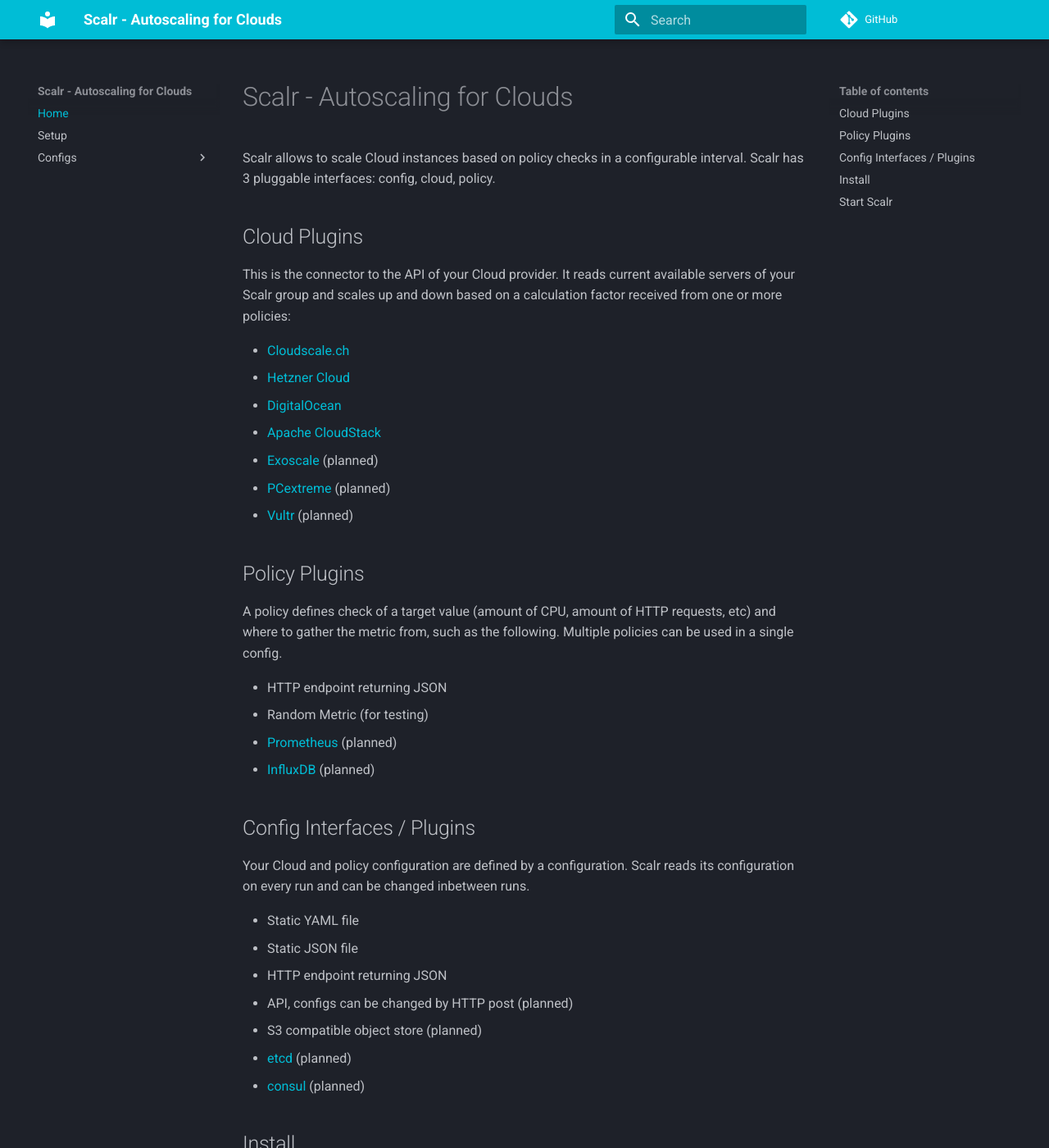
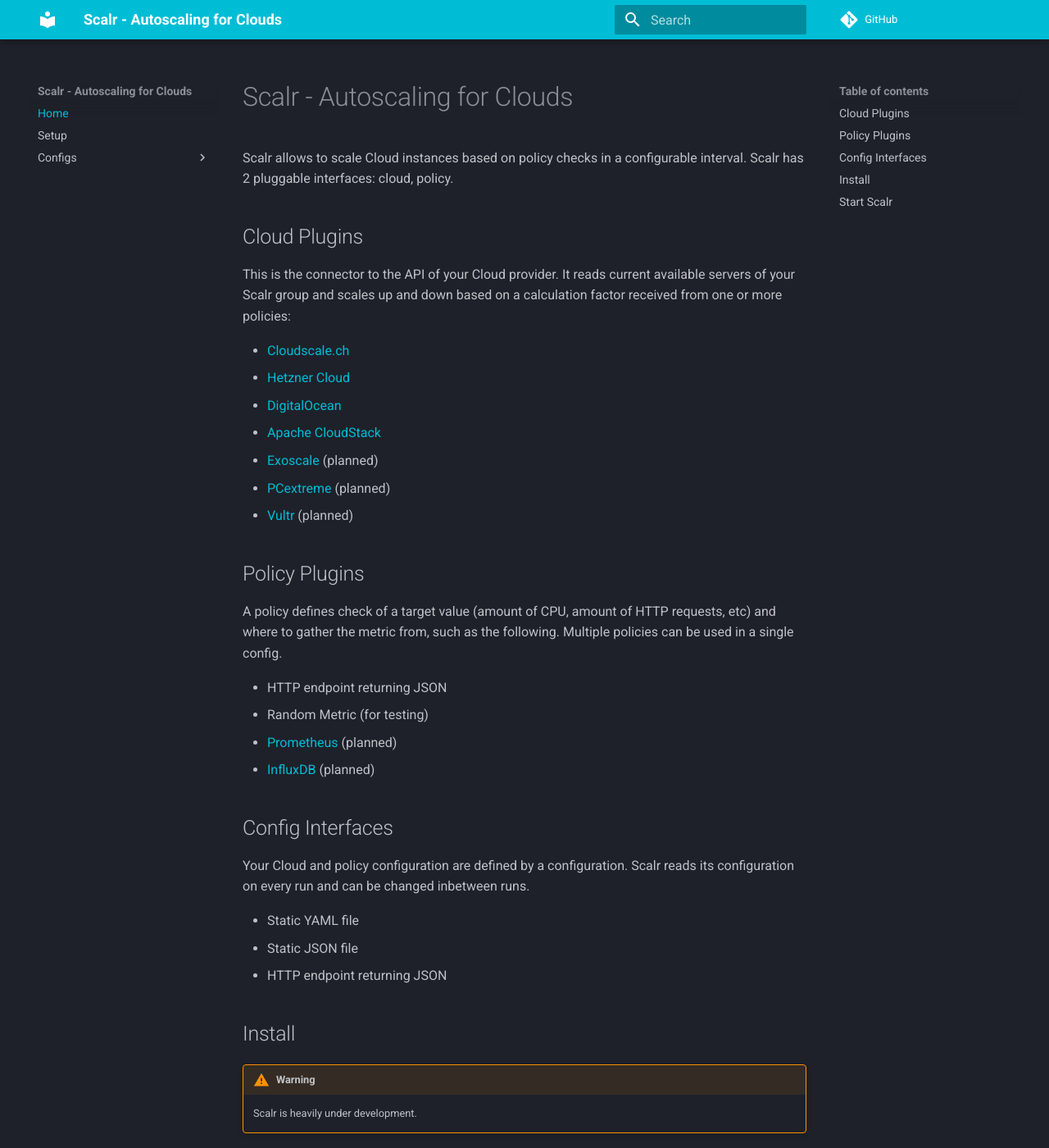
Before and after one commit to ngine-io/scalr, an MkDocs documentation site: the page built from docs/index.md, in a window 1280 px wide and 1400 px high. Shown: the whole window at 82% size. Built offline with MkDocs 1.6.1 and Material for MkDocs 9.7.7, drawn with Linux system fonts in a browser that asks for light colours; comment, search, counter and statistics services are not loaded.

Commit message:
adjust docs

```diff
--- a/docs/index.md
+++ b/docs/index.md
@@ -1,6 +1,6 @@
 # Scalr - Autoscaling for Clouds
 
-Scalr allows to scale Cloud instances based on policy checks in a configurable interval. Scalr has 3 pluggable interfaces: config, cloud, policy.
+Scalr allows to scale Cloud instances based on policy checks in a configurable interval. Scalr has 2 pluggable interfaces: cloud, policy.
 
 ## Cloud Plugins
 
@@ -23,17 +23,13 @@
 - [Prometheus](https://prometheus.io) (planned)
 - [InfluxDB](https://www.influxdata.com/) (planned)
 
-## Config Interfaces / Plugins
+## Config Interfaces
 
 Your Cloud and policy configuration are defined by a configuration. Scalr reads its configuration on every run and can be changed inbetween runs.
 
 - Static YAML file
 - Static JSON file
 - HTTP endpoint returning JSON
-- API, configs can be changed by HTTP post (planned)
-- S3 compatible object store (planned)
-- [etcd](https://etcd.io) (planned)
-- [consul](https://www.consul.io) (planned)
 
 ## Install
 
```
Also changed, not shown: docs/config.md (+3 -1 lines).
